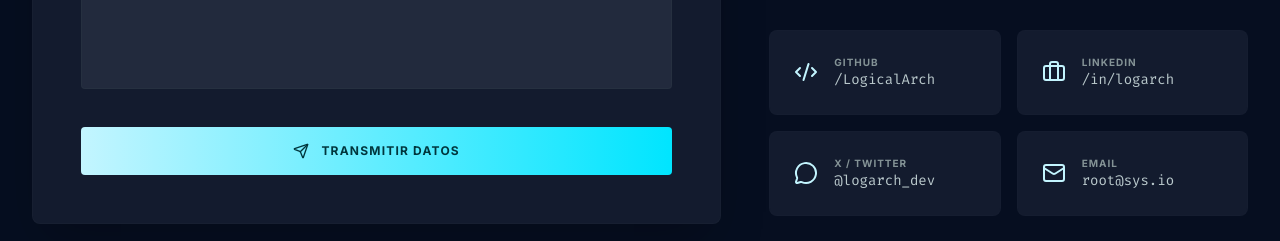
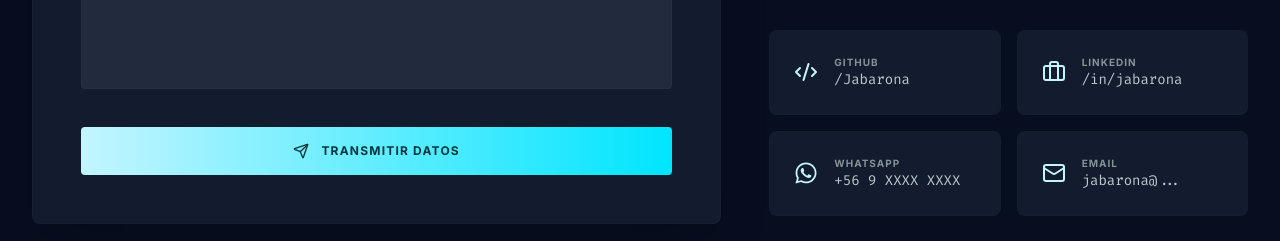
Before and after one commit to Jabarona/Portafolio_Profesional, a React (Vite) app: page / in a window 1280 px wide. Shown: the part 5604-5845 px from the top of the page. Built offline with nearby package versions, Linux system fonts and the light colour scheme.

Commit message:
Cambiar Twitter por WhatsApp y actualizar handles sociales

```diff
--- a/src/components/Contact.tsx
+++ b/src/components/Contact.tsx
@@ -1,6 +1,7 @@
 import React, { useState } from 'react';
 import { motion } from 'framer-motion';
-import { Terminal, Send, CheckCircle, MapPin, Code2, Briefcase, MessageCircle, Mail } from 'lucide-react';
+import { Terminal, Send, CheckCircle, MapPin, Code2, Briefcase, Mail } from 'lucide-react';
+import { FaWhatsapp } from 'react-icons/fa';
 import { collection, addDoc, serverTimestamp } from 'firebase/firestore';
 import { db } from '../lib/firebase';
 import { useLanguage } from '../context/LanguageContext';
@@ -203,10 +204,10 @@ export const Contact = () => {
 
             <div className="grid grid-cols-2 gap-4">
               {[
-                { icon: Code2, label: 'GitHub', value: '/LogicalArch' },
-                { icon: Briefcase, label: 'LinkedIn', value: '/in/logarch' },
-                { icon: MessageCircle, label: 'X / Twitter', value: '@logarch_dev' },
-                { icon: Mail, label: 'Email', value: 'root@sys.io' }
+                { icon: Code2, label: 'GitHub', value: '/Jabarona' },
+                { icon: Briefcase, label: 'LinkedIn', value: '/in/jabarona' },
+                { icon: FaWhatsapp, label: 'WhatsApp', value: '+56 9 XXXX XXXX' },
+                { icon: Mail, label: 'Email', value: 'jabarona@...' }
               ].map((social, idx) => {
                 const Icon = social.icon;
                 return (
```
